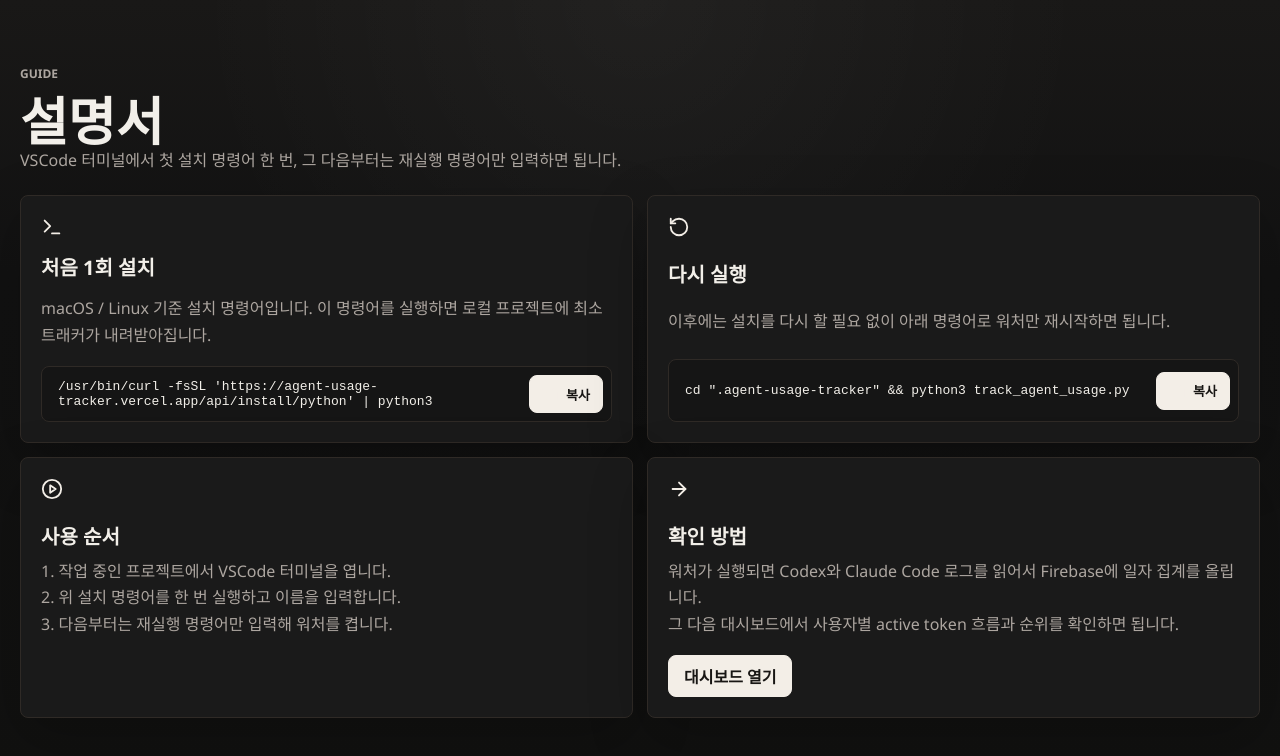
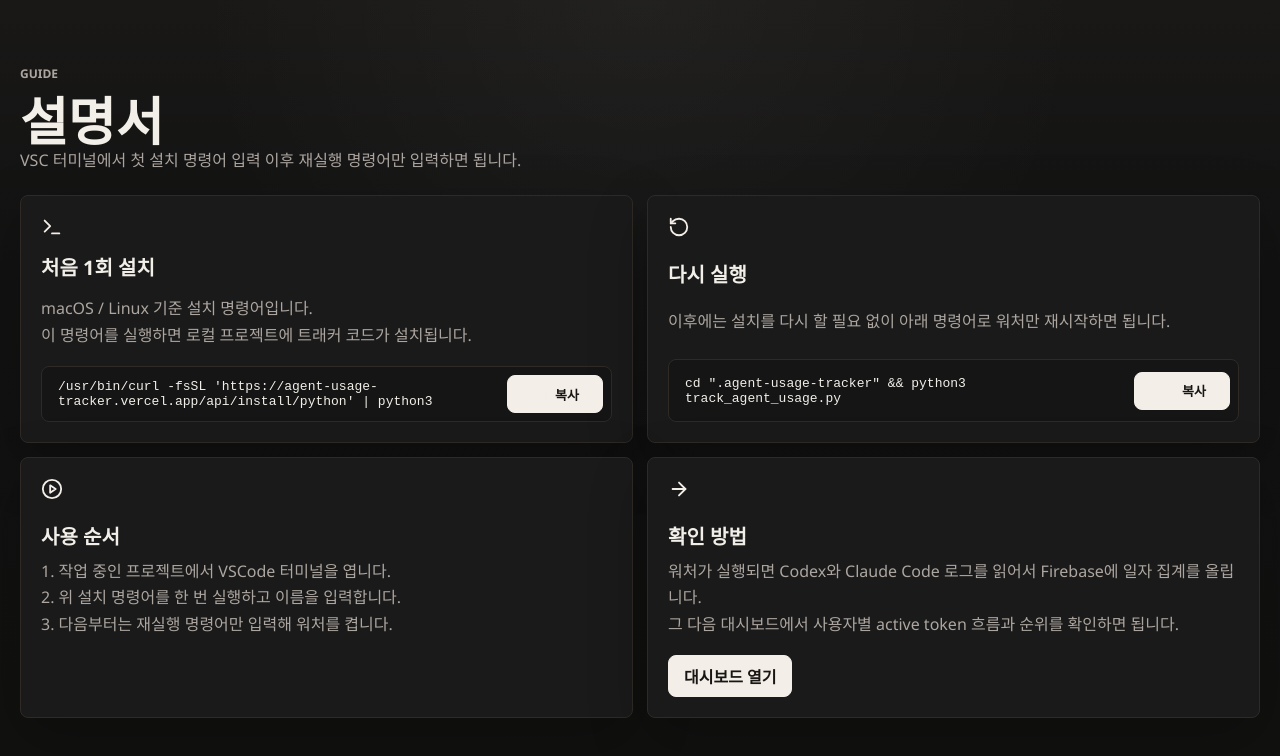
Before and after one commit to MisterKinn/Agent-Usage-Tracker, a Next.js app: page /guide in a window 1280 px wide. Shown: the top 756 px of the page. Built offline with nearby package versions, Linux system fonts and the light colour scheme.

Commit message:
Tighten guide copy button sizing

```diff
--- a/app/guide/guide.module.css
+++ b/app/guide/guide.module.css
@@ -20,6 +20,18 @@
     margin-top: 4px;
 }
 
+.guideCopyButton {
+    min-width: 96px;
+    padding: 0 14px;
+    transform: scale(1);
+    transform-origin: center;
+}
+
+.guideCopyButton.isCopied {
+    min-width: 112px;
+    transform: scale(1.06);
+}
+
 @media (max-width: 980px) {
     .guideGrid,
     .guideSteps {
@@ -32,4 +44,10 @@
     .guideSteps {
         grid-template-columns: 1fr;
     }
+
+    .guideCopyButton,
+    .guideCopyButton.isCopied {
+        width: 100%;
+        min-width: 0;
+    }
 }
--- a/app/guide/page.tsx
+++ b/app/guide/page.tsx
@@ -1,7 +1,14 @@
 "use client";
 
 import Link from "next/link";
-import { ArrowRight, Check, Copy, PlayCircle, Terminal, RotateCcw } from "lucide-react";
+import {
+    ArrowRight,
+    Check,
+    Copy,
+    PlayCircle,
+    Terminal,
+    RotateCcw,
+} from "lucide-react";
 import { useEffect, useState } from "react";
 import styles from "./guide.module.css";
 
@@ -57,8 +64,8 @@ export default function GuidePage() {
                 <p className="eyebrow">Guide</p>
                 <h1>설명서</h1>
                 <p>
-                    VSCode 터미널에서 첫 설치 명령어 한 번, 그 다음부터는 재실행
-                    명령어만 입력하면 됩니다.
+                    VSC 터미널에서 첫 설치 명령어 입력 이후 재실행 명령어만
+                    입력하면 됩니다.
                 </p>
             </section>
 
@@ -66,15 +73,23 @@ export default function GuidePage() {
                 <article className={`feature-card ${styles.guideCard}`}>
                     <Terminal size={22} />
                     <h2>처음 1회 설치</h2>
-                    <p>{osLabel} 기준 설치 명령어입니다. 이 명령어를 실행하면 로컬 프로젝트에 최소 트래커가 내려받아집니다.</p>
+                    <p>
+                        {osLabel} 기준 설치 명령어입니다.
+                        <br />이 명령어를 실행하면 로컬 프로젝트에 트래커 코드가
+                        설치됩니다.
+                    </p>
                     <div className={`copy-command ${styles.guideCommand}`}>
                         <code>{installCommand}</code>
                         <button
-                            className={`copy-command-button${copied === "install" ? " is-copied" : ""}`}
+                            className={`copy-command-button ${styles.guideCopyButton}${copied === "install" ? ` is-copied ${styles.isCopied}` : ""}`}
                             type="button"
                             onClick={() => copyCommand("install")}
                         >
-                            {copied === "install" ? <Check size={16} /> : <Copy size={16} />}
+                            {copied === "install" ? (
+                                <Check size={16} />
+                            ) : (
+                                <Copy size={16} />
+                            )}
                             {copied === "install" ? "복사됨" : "복사"}
                         </button>
                     </div>
@@ -83,15 +98,22 @@ export default function GuidePage() {
                 <article className={`feature-card ${styles.guideCard}`}>
                     <RotateCcw size={22} />
                     <h2>다시 실행</h2>
-                    <p>이후에는 설치를 다시 할 필요 없이 아래 명령어로 워처만 재시작하면 됩니다.</p>
+                    <p>
+                        이후에는 설치를 다시 할 필요 없이 아래 명령어로 워처만
+                        재시작하면 됩니다.
+                    </p>
                     <div className={`copy-command ${styles.guideCommand}`}>
                         <code>{rerunCommand}</code>
                         <button
-                            className={`copy-command-button${copied === "rerun" ? " is-copied" : ""}`}
+                            className={`copy-command-button ${styles.guideCopyButton}${copied === "rerun" ? ` is-copied ${styles.isCopied}` : ""}`}
                             type="button"
                             onClick={() => copyCommand("rerun")}
                         >
-                            {copied === "rerun" ? <Check size={16} /> : <Copy size={16} />}
+                            {copied === "rerun" ? (
+                                <Check size={16} />
+                            ) : (
+                                <Copy size={16} />
+                            )}
                             {copied === "rerun" ? "복사됨" : "복사"}
                         </button>
                     </div>
@@ -109,8 +131,14 @@ export default function GuidePage() {
                 <article className="feature-card">
                     <ArrowRight size={22} />
                     <h2>확인 방법</h2>
-                    <p>워처가 실행되면 Codex와 Claude Code 로그를 읽어서 Firebase에 일자 집계를 올립니다.</p>
-                    <p>그 다음 대시보드에서 사용자별 active token 흐름과 순위를 확인하면 됩니다.</p>
+                    <p>
+                        워처가 실행되면 Codex와 Claude Code 로그를 읽어서
+                        Firebase에 일자 집계를 올립니다.
+                    </p>
+                    <p>
+                        그 다음 대시보드에서 사용자별 active token 흐름과 순위를
+                        확인하면 됩니다.
+                    </p>
                     <div className="page-actions">
                         <Link className="button" href="/dashboard">
                             대시보드 열기
```
